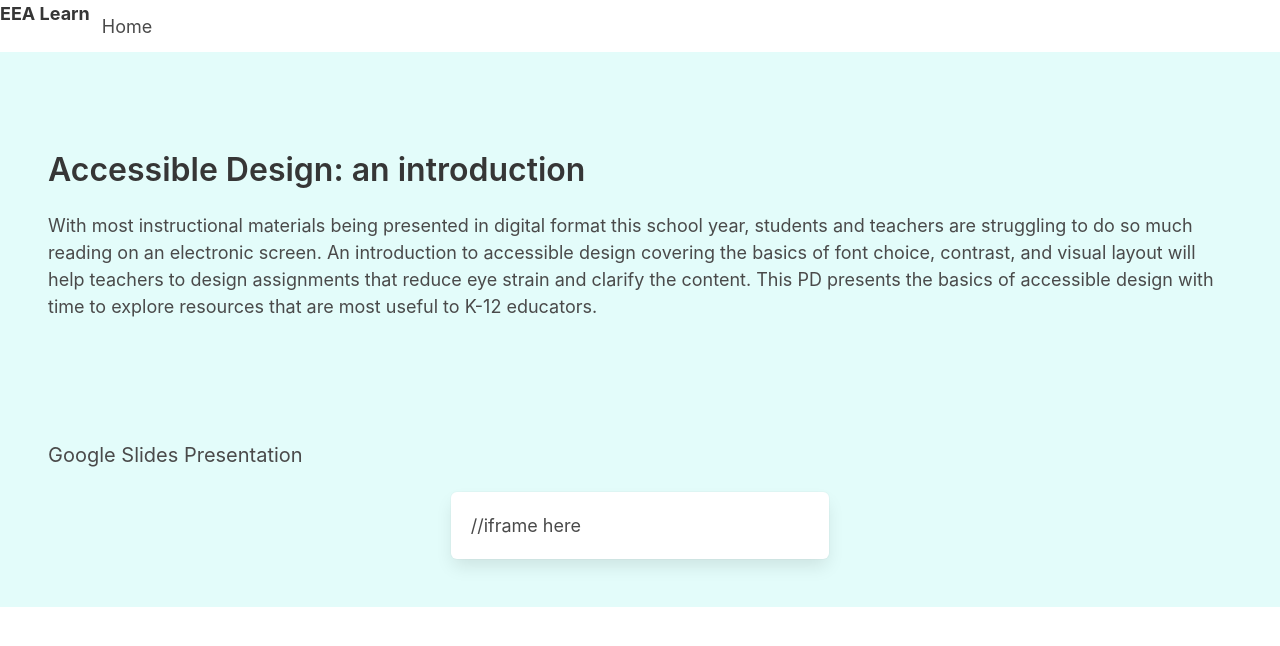
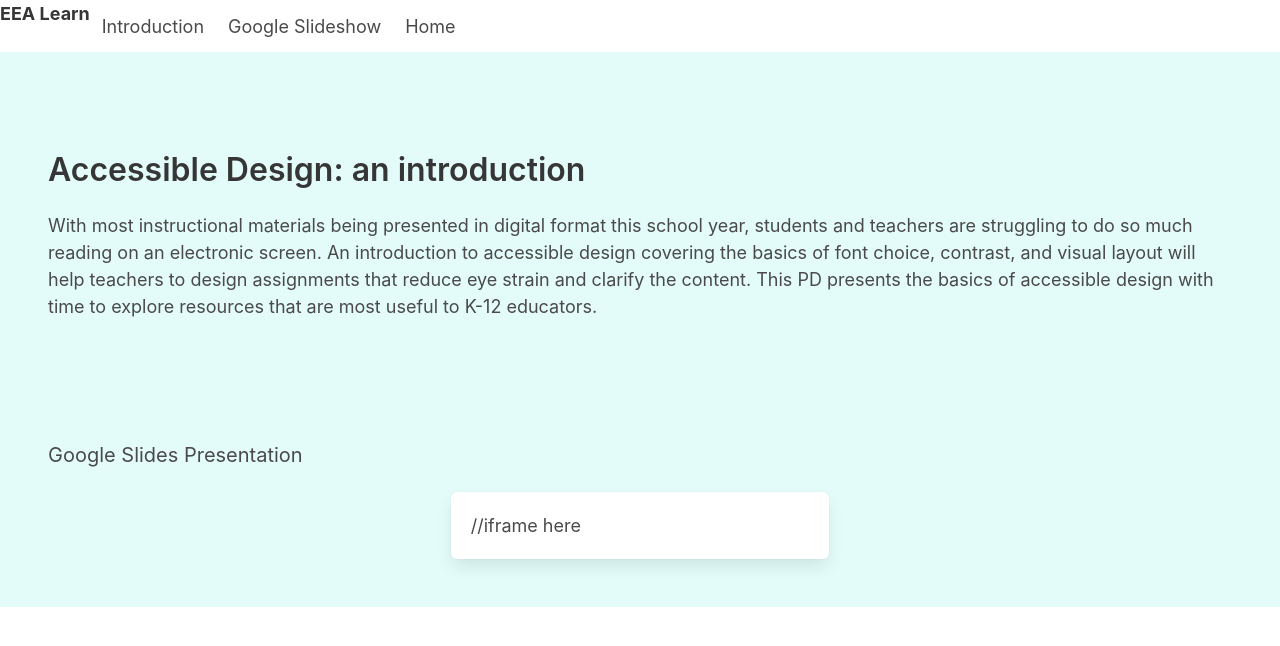
Before and after one commit to eeatty/eealearn, a plain HTML site: page accessDesignPD.html in a window 1280 px wide. Drawn offline with nearby package versions, Linux system fonts and the light colour scheme.

Commit message:
Update accessDesignPD.html

```diff
--- a/accessDesignPD.html
+++ b/accessDesignPD.html
@@ -14,6 +14,7 @@
 </head>
 
   <nav class="navbar is-fixed-top" role="navigation" aria-label="main navigation">
+    <div class="navbar-brand">
         <div class="navbar-brand"><p><strong> EEA Learn </strong></p>
       <a role="button" class="navbar-burger" aria-label="menu" aria-expanded="false">
         <span aria-hidden="true"></span>
@@ -23,7 +24,13 @@
     </div>
     <div class="navbar-menu is-active">
         <div class="navbar-menu">
+          <div class="navbar-start">
+            <a class="navbar-item" href="#welcome">Introduction</a>
+            <a class="navbar-item" href="#docs">Google Slideshow</a>
+          </div>
+          <div class="navbar-end">
               <a class="navbar-item" href="https://www.eealearn.com/">Home</a>
+          </div>
         </div>
     </div>
   </nav>
```
Lines whose indentation alone changed are shown as unchanged.
